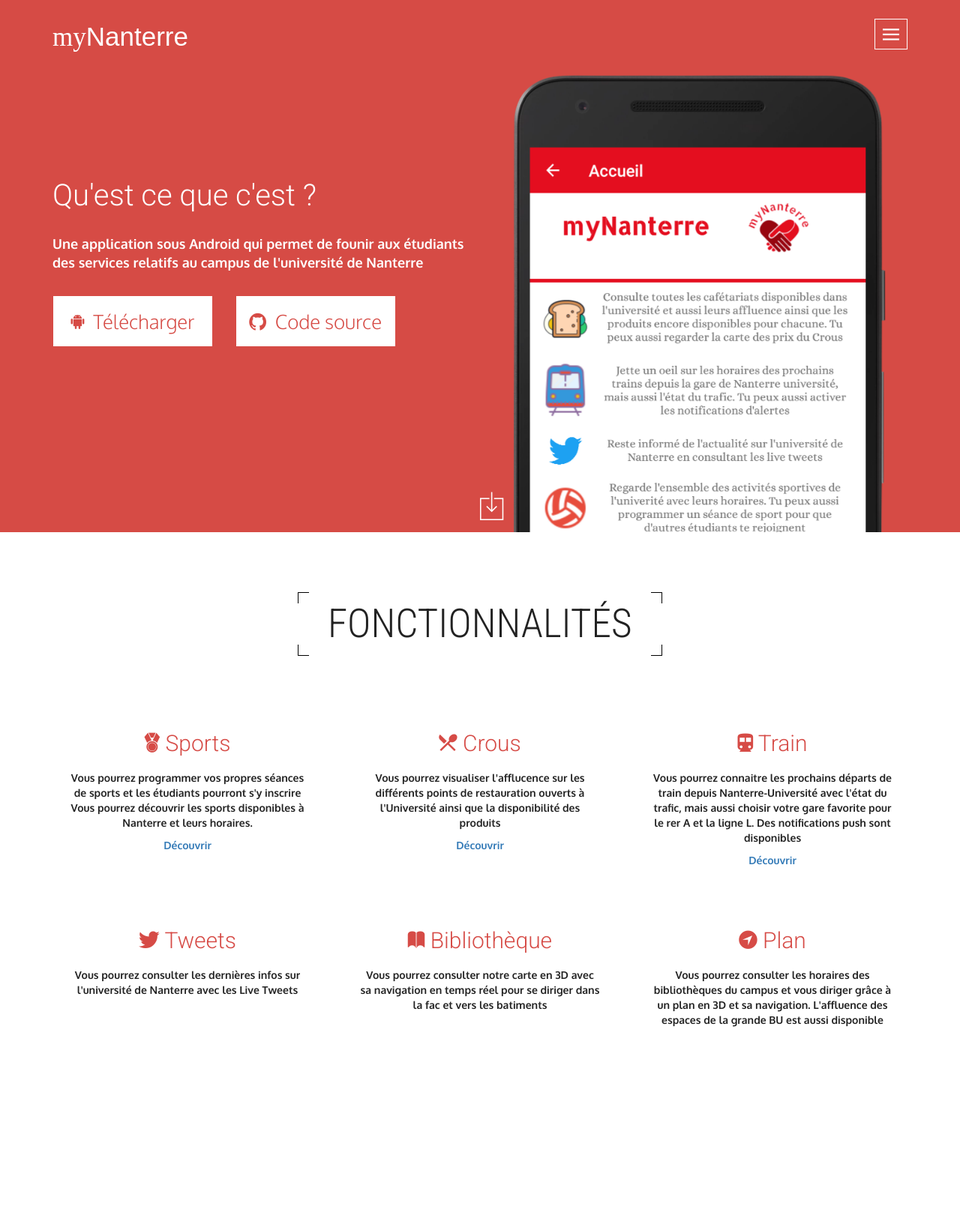
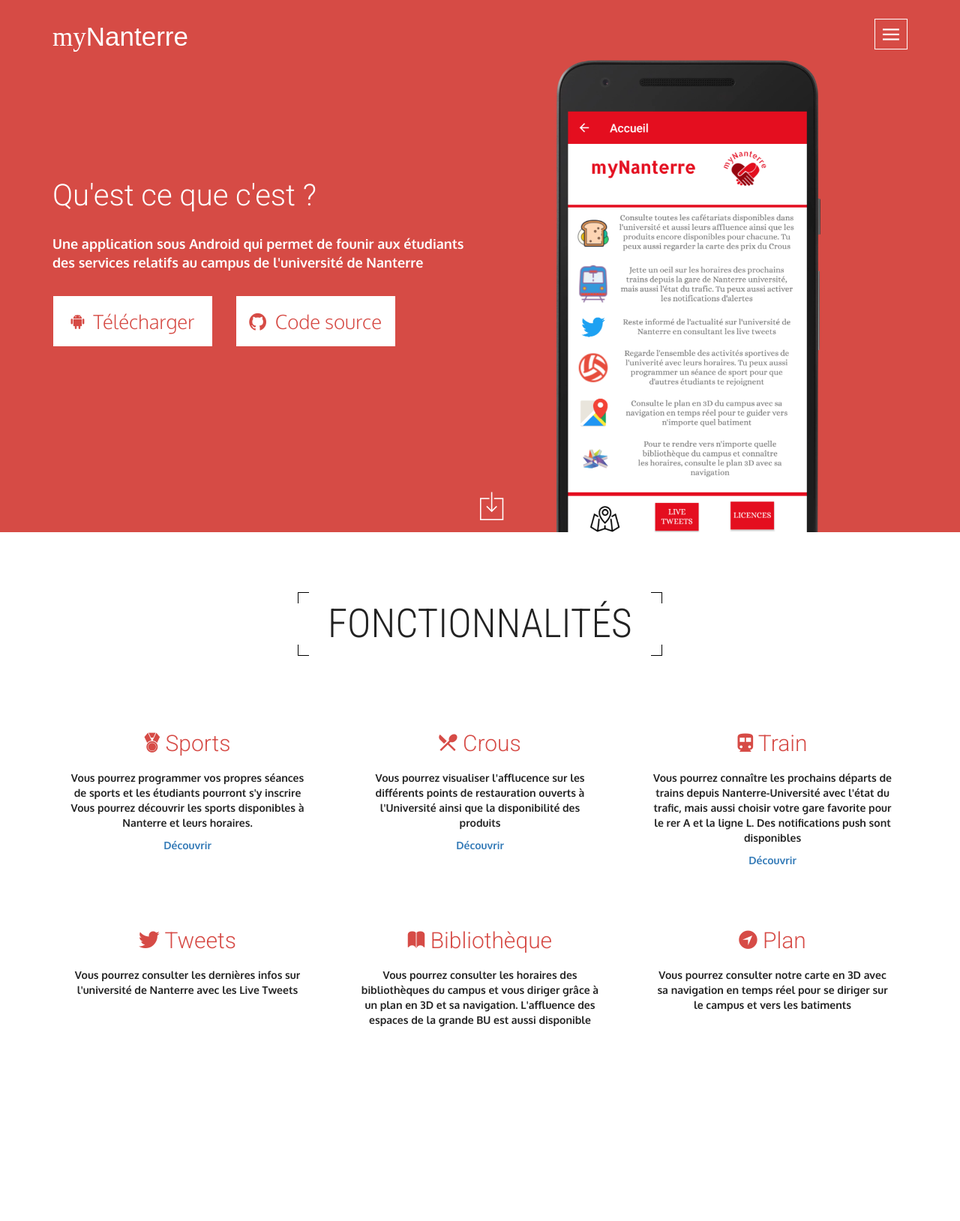
Before and after one commit to sankarvijay/myNanterreM2, a plain HTML site: page index.html in a window 1280 px wide. Shown: the top 1629 px of the page at 75% size. Drawn offline with Linux system fonts and the light colour scheme; files whose address does not match are found by name.

Commit message:
MAJ fautes + design

```diff
--- a/assets/css/style.css
+++ b/assets/css/style.css
@@ -348,7 +348,7 @@
     overflow: hidden;
 }
 .iphone-hand {
-    padding: 20px 30px 0px 30px;
+   padding: 0px 116px 0px 87px;
 }
 .store:hover{
     background: #00ceb8;
--- a/index.html
+++ b/index.html
@@ -35,7 +35,6 @@
 			<li><a href="#features">Fonctionnalités</a></li>
 			<li><a href="#gallery">Galerie</a></li>
 			<li><a href="#team">Équipe de développement</a></li>
-			<li><a href="#testimonial">Avis</a></li>
 			<li><a href="#contact">Nous contacter</a></li>
 	    </ul>
 	</nav>
@@ -122,7 +121,7 @@
 					<div class="feature-box wow animated flipInX" data-wow-delay="0.3s">
 					<!--	<i class="ion-nuclear" style="color:#00ceb8;"></i>-->
 						<h2 style="color: rgb(214, 75,70);" ><i class="icon ion-android-subway"></i> Train</h2>
-						<p>Vous pourrez connaitre les prochains départs de train depuis Nanterre-Université avec l'état du trafic, mais aussi choisir votre gare favorite pour le rer A et la ligne L. Des notifications push sont disponibles</p>
+						<p>Vous pourrez connaître les prochains départs de trains depuis Nanterre-Université avec l'état du trafic, mais aussi choisir votre gare favorite pour le rer A et la ligne L. Des notifications push sont disponibles</p>
 						<a href="https://www.youtube.com/watch?v=YlfRr7sT6_g" style="background-color: rgb(255, 255,255);;">Découvrir</a>
 					</div>
 				</div>
@@ -137,14 +136,14 @@
 					<div class="feature-box wow animated flipInX" data-wow-delay="0.3s">
 					<!--	<i class="ion-nuclear" style="color:#00ceb8;"></i>-->
 						<h2 style="color: rgb(214, 75,70);" ><i class="icon ion-ios-book"></i> Bibliothèque</h2>
-						<p>Vous pourrez consulter notre carte en 3D avec sa navigation en temps réel pour se diriger dans la fac et vers les batiments</p>
+						<p>Vous pourrez consulter les horaires des bibliothèques du campus et vous diriger grâce à un plan en 3D et sa navigation. L'affluence des espaces de la grande BU est aussi disponible</p>
 					</div>
 				</div>
 				<div class="col-sm-6 col-md-4">
 					<div class="feature-box wow animated flipInX" data-wow-delay="0.3s">
 					<!--	<i class="ion-nuclear" style="color:#00ceb8;"></i>-->
 						<h2 style="color: rgb(214, 75,70);" ><i class="icon ion-ios-navigate"></i> Plan</h2>
-						<p>Vous pourrez consulter les horaires des bibliothèques du campus et vous diriger grâce à un plan en 3D et sa navigation. L'affluence des espaces de la grande BU est aussi disponible</p>
+						<p>Vous pourrez consulter notre carte en 3D avec sa navigation en temps réel pour se diriger sur le campus et vers les batiments</p>
 					</div>
 				</div>
 			</section>
@@ -236,7 +235,7 @@
 					<div class="team-member wow animated fadeIn" data-wow-delay=="0.3s">
 						<!--<img src="assets/img/dev-2.jpg" class="img_res team-pic">-->
 						<h2 class="wow animated fadeInDown" data-wow-delay=="0.7s">El Hassan BAGHRAR</h2>
-						<p class="wow animated fadeIn" data-wow-delay=="0.7s">Etudiante en Master MIAGE<br>Université de Paris Nanterre</p>
+						<p class="wow animated fadeIn" data-wow-delay=="0.7s">Etudiant en Master MIAGE<br>Université de Paris Nanterre</p>
 						<ul class="team-social">
 							<li class="wow animated fadeInLeft linkedin"><a href="https://www.linkedin.com/in/el-hassan-baghrar-6279b7153/"><i class="ion-social-linkedin"></i></a></li>
 							<li class="wow animated fadeInRight github"><a href="https://github.com/ElHassanBaghrar"><i class="ion-social-github"></i></a></li>
@@ -276,6 +275,7 @@
 			<section class="mailbox">
 				<div>
 						<ul class="address-list">
+							<li><i class="ion-email" style="background-color: #333399;"></i> <span><p style="color:white; text-decoration:none;">mynanterre@gmail.com</p></span></li>
 							<li><i class="ion-social-facebook" style="background-color: rgb(255, 102, 0);"></i><span><a style="color:white; text-decoration:none;" href="https://www.facebook.com/MyNanterre-279602322937842/">Notre Facebook</a></span></li>
 							<li><i class="ion-social-twitter" style="background-color: #6ecba9;"></i> <span><a style="color:white; text-decoration:none;" href="https://twitter.com/@mynanterre">Notre Twitter</a></span></li>
 							<li><i class="ion-earth" style="background-color: #ff6969;"></i> <span><a style="color:white; text-decoration:none;" href="https://www.parisnanterre.fr/offre-de-formation-/offre-de-formation-methodes-informatiques-appliquees-a-la-gestion-des-entreprises-miage-580072.kjsp">Site MIAGE</a></span></li>
```
